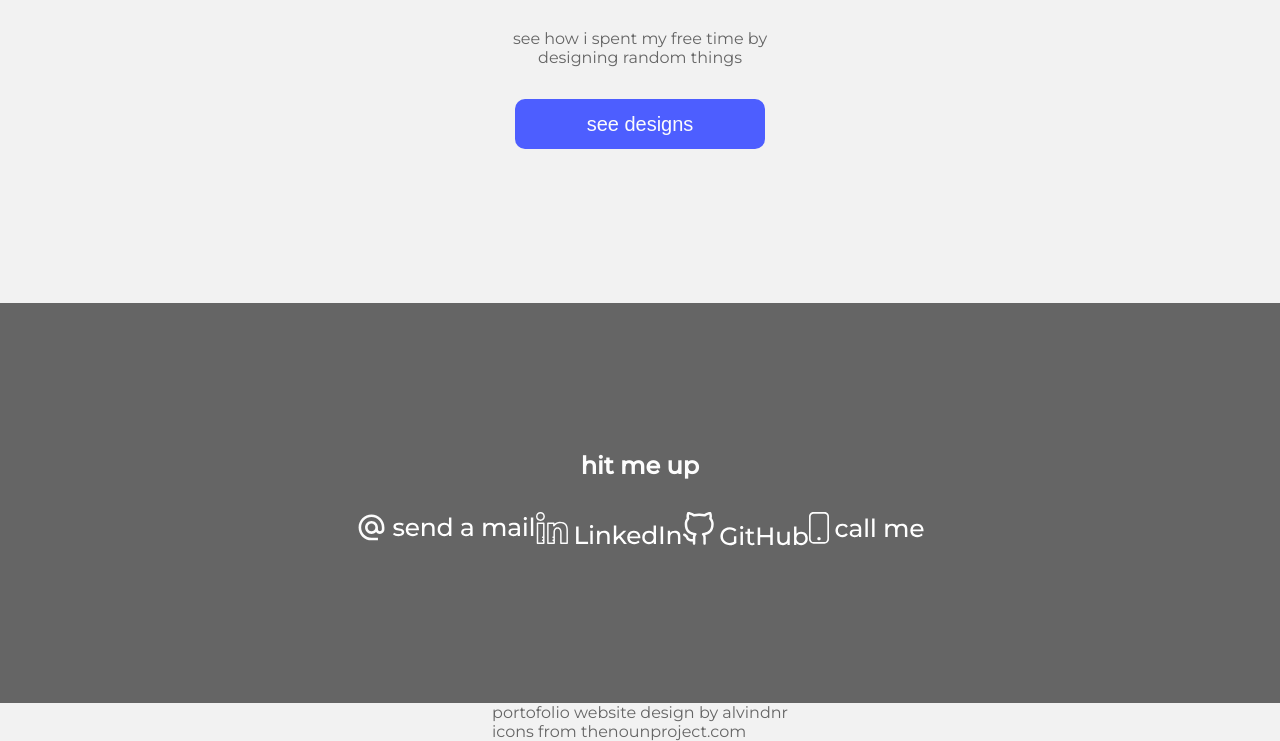
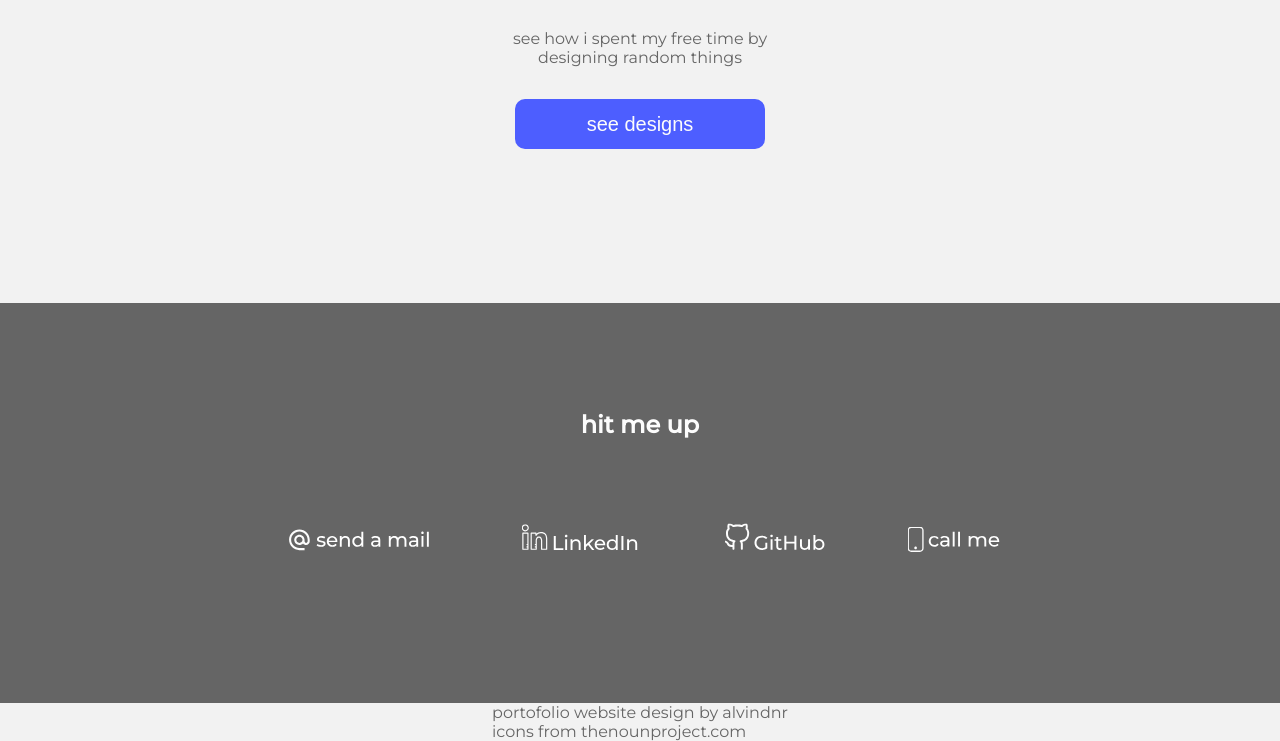
Before and after one commit to alvindnr/portfolio_website, a plain HTML site: page index.html in a window 1280 px wide. Shown: the part 2329-3070 px from the top of the page. Drawn offline with Linux system fonts and the light colour scheme.

Commit message:
styling 1.0 added

```diff
--- a/index.html
+++ b/index.html
@@ -160,7 +160,7 @@
                             </a>
                         </li>
                         <li class="contact-items">
-                            <a class="contact-link">
+                            <a class="contact-link" href="#" target="_blank">
                                 <img src="phone.svg" alt=phone>
                             </a>
                         </li>
--- a/style.css
+++ b/style.css
@@ -149,17 +149,31 @@ main {
     flex-direction: column;
     justify-content: center;
     align-items: center;
-    gap: 2rem;
+    gap: 5rem;
+}
+
+.contact-header {
+    font-weight: 400;
 }
 
 #contact-list {
     display: flex;
+    justify-content: center;
+    align-items: center;
+    gap: 3.625rem;
+    padding-bottom: 2.1rem;
 }
 
 .contact-items {
     list-style: none;
+    transform: scale(0.8);
 }
 
-.contact-link {
+.contact-link >img {
     text-decoration: none;
+    transition: all 0.3s ease 0s;
 }
+
+.contact-link >img:hover {
+    transform: scale(1.15);
+}
```
